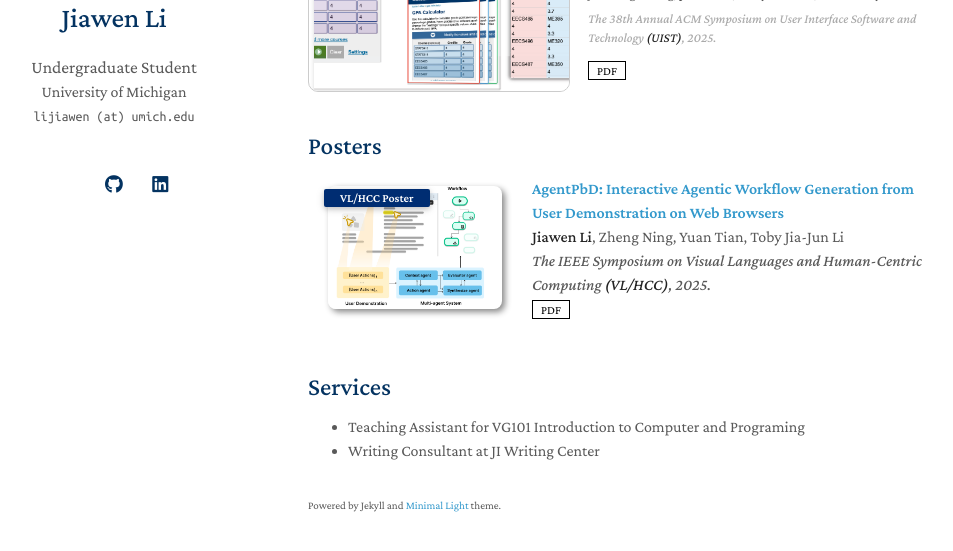
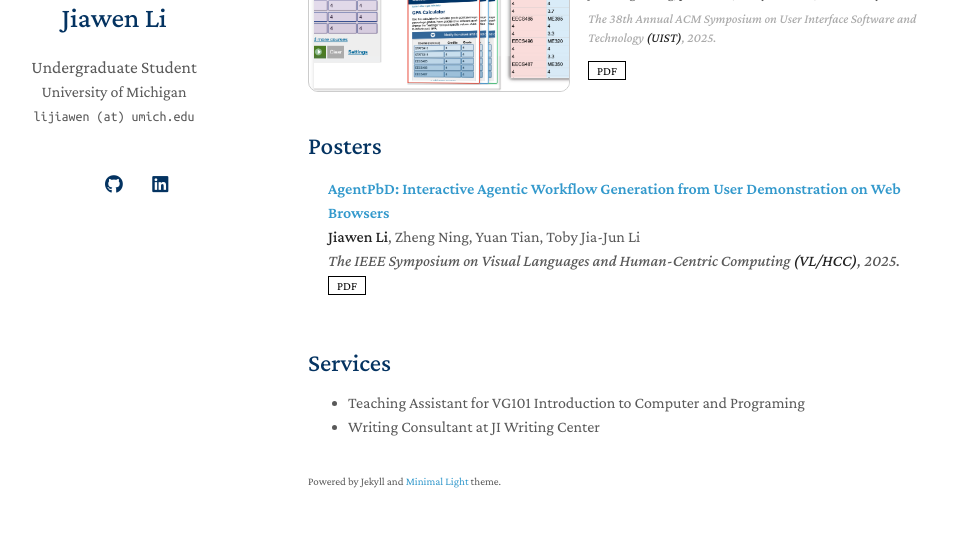
Before and after one commit to Jiawen-lee/JiawenLi, a Jekyll site: the page built from index.md, in a window 1280 px wide and 900 px high, scrolled down 854 px, cut to the strip 314-865 px from the top of the window. Shown: the whole strip, without its empty margins (162-1115 px from the left). Built offline with Jekyll 4.4.1, drawn with Linux system fonts in a browser that asks for light colours; a style sheet for code colours, icons or effects is not loaded; our own code applies the rules of GitHub Pages for plain Markdown files.

Commit message:
Update posters.md

```diff
--- a/_includes/posters.md
+++ b/_includes/posters.md
@@ -7,14 +7,6 @@
 
 <li>
 <div class="pub-row">
-  <div class="col-sm-3 abbr" style="position: relative;padding-right: 15px;padding-left: 15px;">
-    {% if link.image %}
-    <img src="{{ link.image }}" class="teaser img-fluid z-depth-1" style="width=120;height=60%">
-    {% if link.conference_short %}
-    <abbr class="badge">{{ link.conference_short }}</abbr>
-    {% endif %}
-    {% endif %}
-  </div>
   <div class="col-sm-9" style="position: relative;padding-right: 15px;padding-left: 20px;">
       <div class="title"><a href="{{ link.pdf }}">{{ link.title }}</a></div>
       <div class="author">{{ link.authors }}</div>
```
